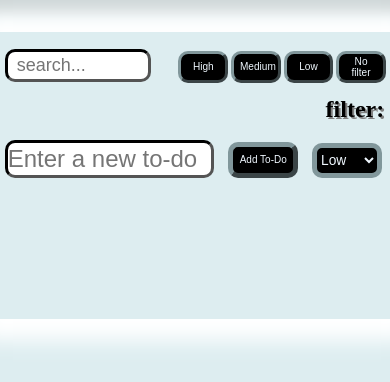
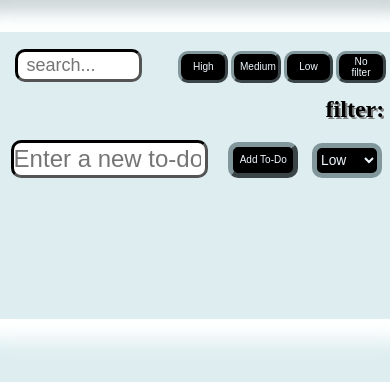
Before and after one commit to aliyassine101/Todo-List-ays, a plain HTML site: page index.html in a window 390 px wide. Shown: the part 128-510 px from the top of the page. Drawn offline with Linux system fonts and the light colour scheme.

Commit message:
Todo-List ays v7

```diff
--- a/css/index.css
+++ b/css/index.css
@@ -304,7 +304,7 @@ ul{
     text-indent: 5px;
     position: relative;
     top: 17px;
-    width:35%;
+    width:30%;
     font-size: large;
     left: -30%;
 }
@@ -312,7 +312,7 @@ ul{
 
 .input {
     height: 30px;
-    width: 51%;
+    width: 48%;
     font-size: x-large;
     border-radius: 10px;
     border-width: 3px;
```
